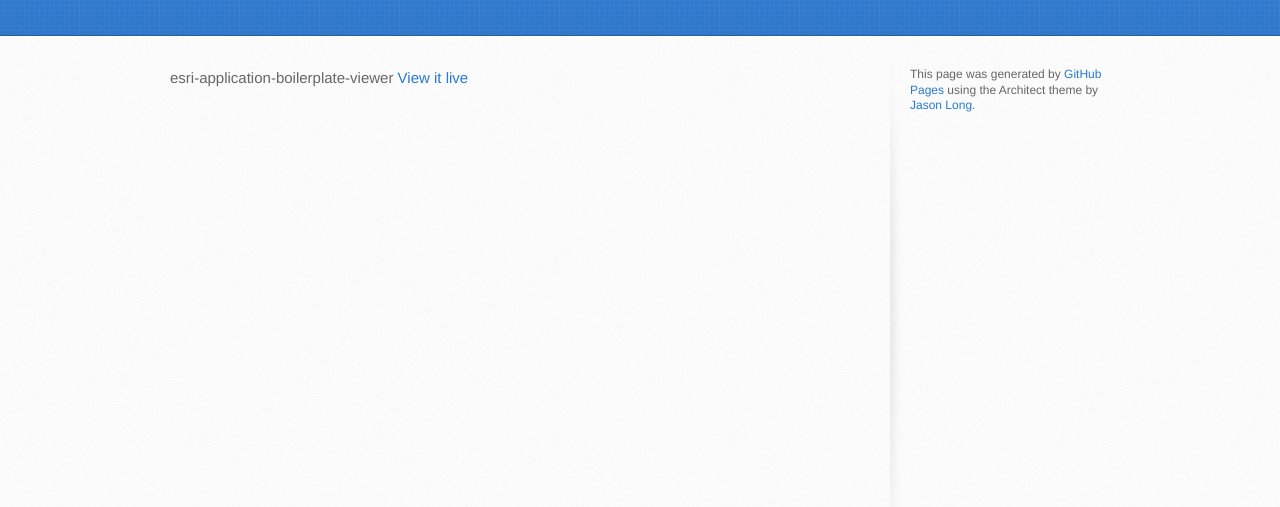
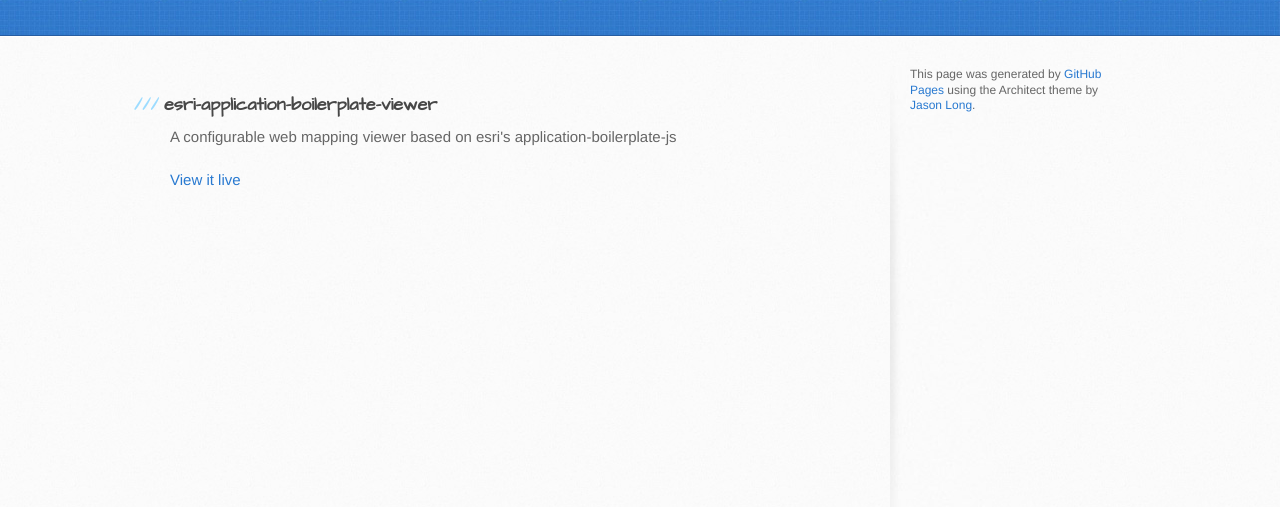
Before and after one commit to boeckMt/boeckmt.github.io, a plain HTML site: page index.html in a window 1280 px wide. Shown: the part 165-672 px from the top of the page. Drawn offline with Linux system fonts and the light colour scheme.

Commit message:
Update index.html

```diff
--- a/index.html
+++ b/index.html
@@ -28,7 +28,11 @@
     <div id="content-wrapper">
       <div class="inner clearfix">
         <section id="main-content">
-          <p>esri-application-boilerplate-viewer <a href="http://boeckmt.github.io/application_boilerplate_viewer/?config=config2.xml">View it live</a></p>
+          <div class="repo">
+            <h3>esri-application-boilerplate-viewer</h3>
+            <p>A configurable web mapping viewer based on esri's application-boilerplate-js</p>
+            <a href="http://boeckmt.github.io/application_boilerplate_viewer/?config=config2.xml">View it live</a>
+          </div>
         </section>
 
         <aside id="sidebar">
```
